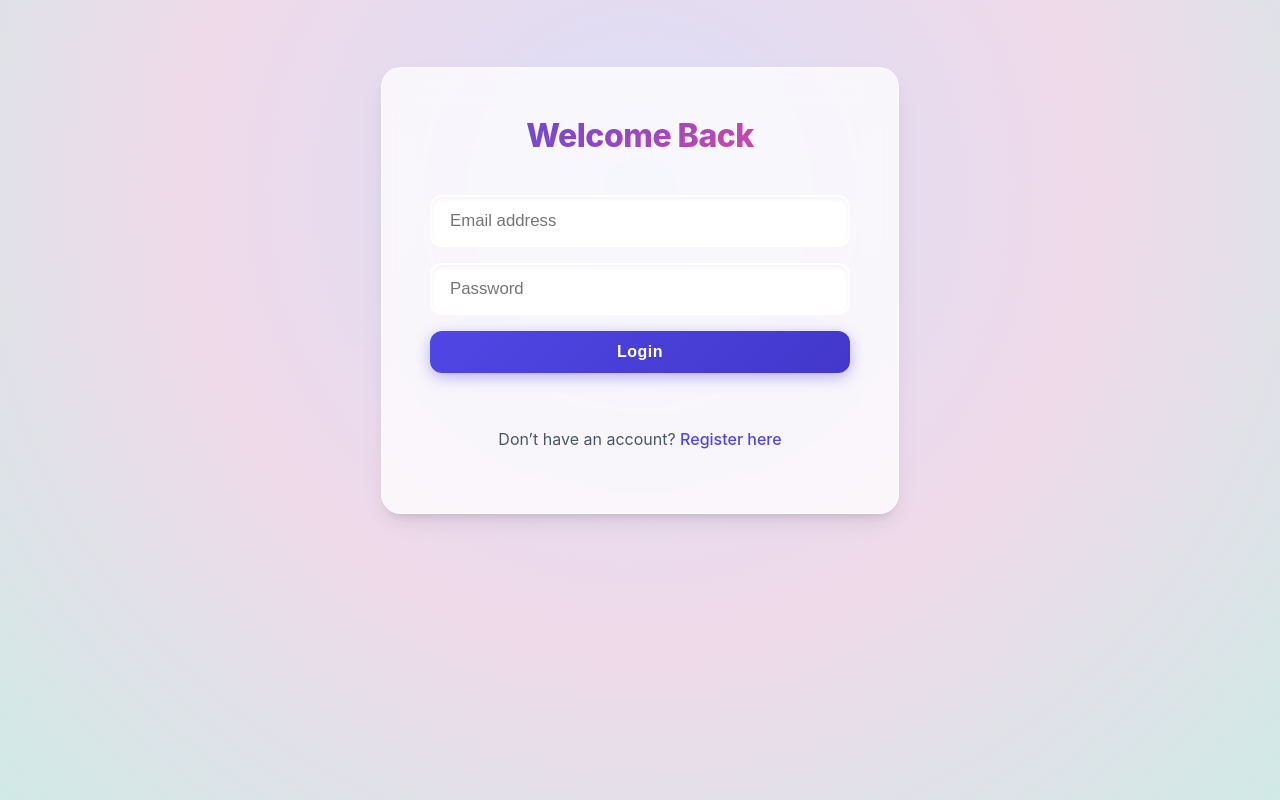
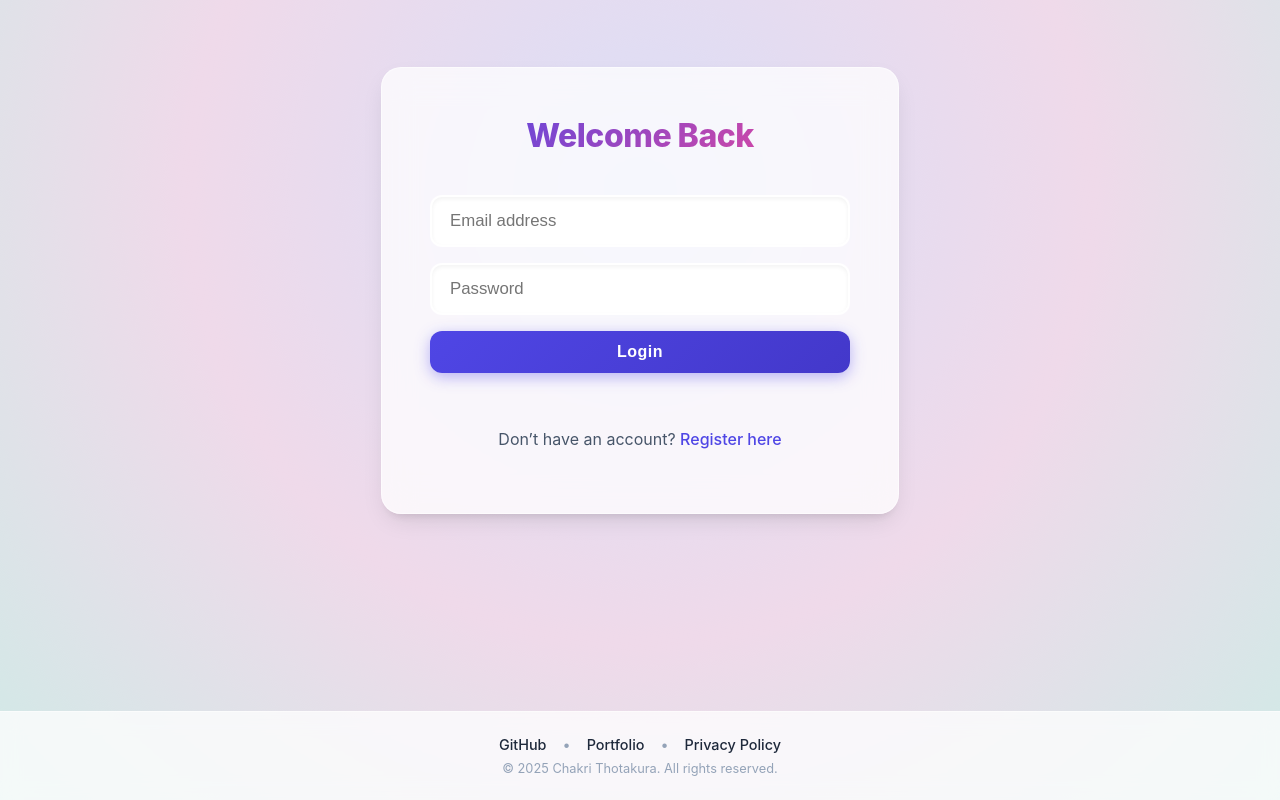
Before and after one commit to 22BRS1317/Email_Agent, a React (Create React App) app in the folder frontend/: page /login in a window 1280 px wide. Shown: the part 208-1008 px from the top of the page. Before the commit the page ends 919 px from the top, so only its background shows below. Built offline with nearby package versions, Linux system fonts and the light colour scheme.

Commit message:
Add Footer with user details and Google verification tags

```diff
--- a/frontend/src/App.css
+++ b/frontend/src/App.css
@@ -5,7 +5,8 @@
 [data-theme="light"] {
   --bg-primary: #f0f4f8;
   --bg-secondary: rgba(255, 255, 255, 0.65);
-  --bg-tertiary: #e4e4e7; /* Added for hover clarity */
+  --bg-tertiary: #e4e4e7;
+  /* Added for hover clarity */
   --text-primary: #1e293b;
   --text-secondary: #475569;
   --text-tertiary: #94a3b8;
@@ -28,7 +29,8 @@
 [data-theme="dark"] {
   --bg-primary: #0f172a;
   --bg-secondary: rgba(30, 41, 59, 0.7);
-  --bg-tertiary: #3f3f46; /* Added for hover clarity */
+  --bg-tertiary: #3f3f46;
+  /* Added for hover clarity */
   --text-primary: #f1f5f9;
   --text-secondary: #cbd5e1;
   --text-tertiary: #94a3b8;
@@ -142,7 +144,8 @@ body::before {
   -webkit-background-clip: text;
   -webkit-text-fill-color: transparent;
   background-clip: text;
-  text-decoration: none; /* Ensure no underline */
+  text-decoration: none;
+  /* Ensure no underline */
 }
 
 .navbar-actions {
@@ -526,3 +529,53 @@ a:hover {
 ::-webkit-scrollbar-thumb:hover {
   background-color: rgba(156, 163, 175, 0.8);
 }
+
+/* --- Footer Styles --- */
+.footer {
+  width: 100%;
+  padding: 1.5rem 0;
+  margin-top: auto;
+  background: var(--glass-bg);
+  backdrop-filter: blur(10px);
+  -webkit-backdrop-filter: blur(10px);
+  border-top: 1px solid var(--glass-border);
+  text-align: center;
+  font-size: 0.9rem;
+  color: var(--text-secondary);
+  z-index: 10;
+}
+
+.footer-content {
+  max-width: 1200px;
+  margin: 0 auto;
+  display: flex;
+  flex-direction: column;
+  gap: 0.5rem;
+  align-items: center;
+}
+
+.footer-links {
+  display: flex;
+  gap: 1rem;
+  align-items: center;
+  justify-content: center;
+}
+
+.footer-links a {
+  color: var(--text-primary);
+  font-weight: 500;
+  transition: color 0.2s ease;
+}
+
+.footer-links a:hover {
+  color: var(--accent-primary);
+}
+
+.separator {
+  color: var(--text-tertiary);
+}
+
+.footer-copyright {
+  font-size: 0.8rem;
+  color: var(--text-tertiary);
+}
--- a/frontend/src/App.jsx
+++ b/frontend/src/App.jsx
@@ -9,6 +9,7 @@ import Login from './pages/Login';
 import Register from './pages/Register';
 import OAuthSuccess from './pages/OAuthSuccess';
 import PrivacyPolicy from './pages/PrivacyPolicy';
+import Footer from './components/Footer';
 import './App.css';
 
 function ThemeToggle() {
@@ -72,8 +73,8 @@ export default function App() {
     <ThemeProvider>
       <AuthProvider>
         <BrowserRouter>
-          <NavBar />
           <div className="App">
+            <NavBar />
             <Routes>
               <Route
                 path="/"
@@ -89,6 +90,7 @@ export default function App() {
               <Route path="/privacy" element={<PrivacyPolicy />} />
               <Route path="*" element={<Navigate to="/" replace />} />
             </Routes>
+            <Footer />
           </div>
         </BrowserRouter>
       </AuthProvider>
--- /dev/null
+++ b/frontend/src/components/Footer.jsx
@@ -0,0 +1,31 @@
+import React from 'react';
+import { useTheme } from '../ThemeContext';
+
+const Footer = () => {
+    const { isDarkMode } = useTheme();
+
+    return (
+        <footer className={`footer ${isDarkMode ? 'dark' : 'light'}`}>
+            <div className="footer-content">
+                <div className="footer-links">
+                    <a href="https://github.com/22BRS1317" target="_blank" rel="noopener noreferrer">
+                        GitHub
+                    </a>
+                    <span className="separator">•</span>
+                    <a href="https://22brs1317.github.io/Portfolio/" target="_blank" rel="noopener noreferrer">
+                        Portfolio
+                    </a>
+                    <span className="separator">•</span>
+                    <a href="/privacy">
+                        Privacy Policy
+                    </a>
+                </div>
+                <div className="footer-copyright">
+                    © {new Date().getFullYear()} Chakri Thotakura. All rights reserved.
+                </div>
+            </div>
+        </footer>
+    );
+};
+
+export default Footer;
```
